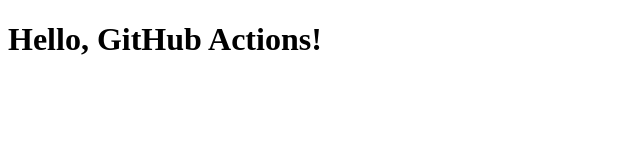
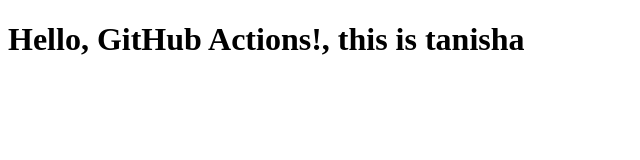
Before and after one commit to tanishaaritonang/devvvv, a plain HTML site: page index.html in a window 1280 px wide. Shown: the whole page, without its empty margins (0-640 px from the left). Drawn offline with Linux system fonts and the light colour scheme.

Commit message:
edit html

```diff
--- a/index.html
+++ b/index.html
@@ -4,6 +4,6 @@
   <title>GitHub Actions</title>
 </head>
 <body>
-  <h1>Hello, GitHub Actions!</h1>
+  <h1>Hello, GitHub Actions!, this is tanisha</h1>
 </body>
 </html>
```
